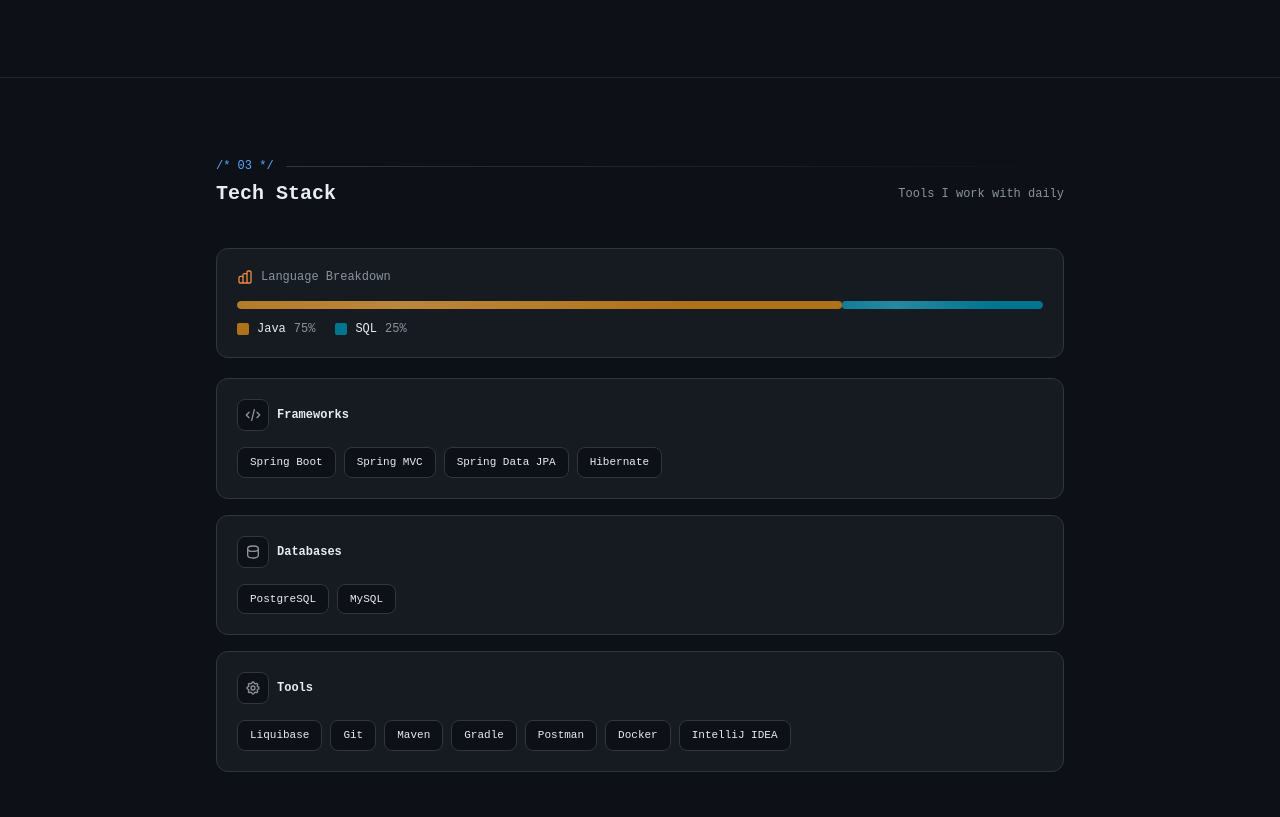
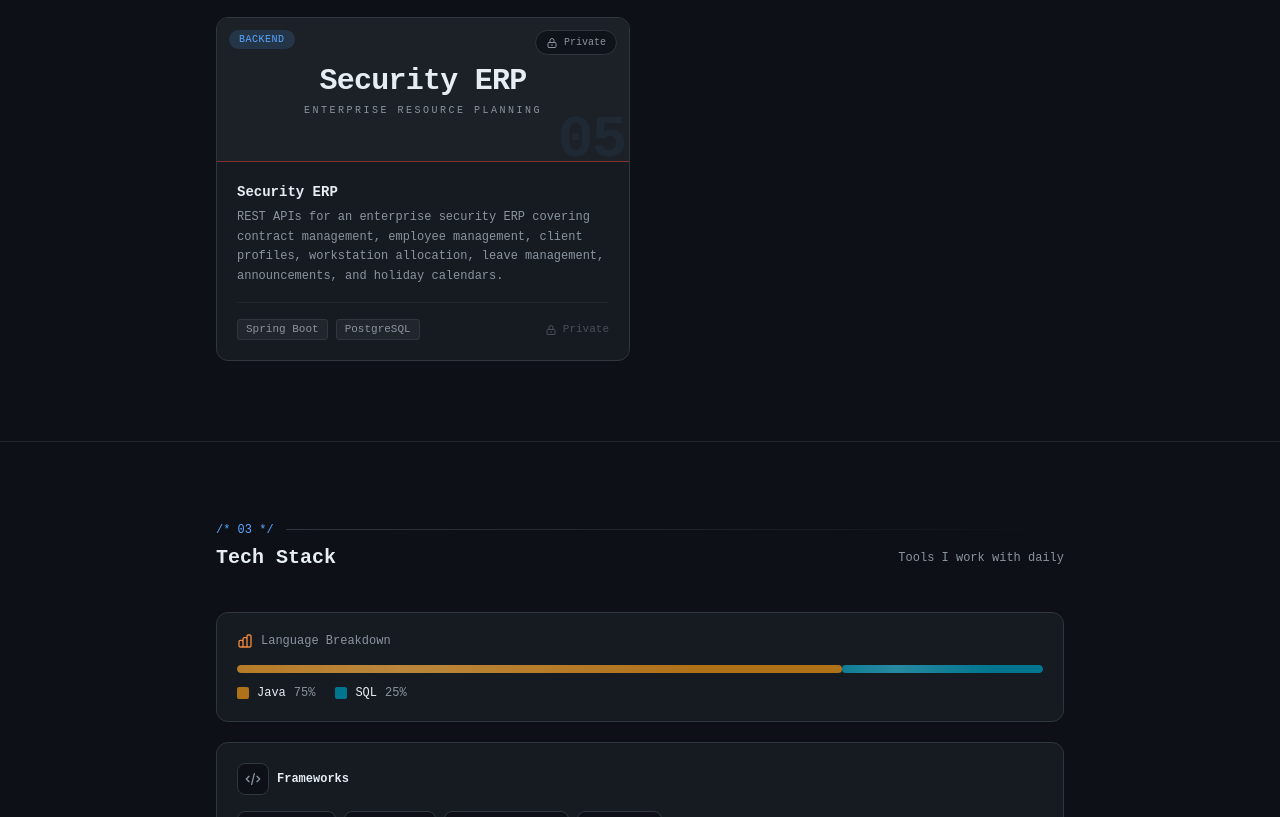
Before and after one commit to ohamshakya/Personal-Website, a website built with Vite: page index.html in a window 1280 px wide. Shown: the part 1521-2338 px from the top of the page. Built offline with nearby package versions, Linux system fonts and the light colour scheme.

Commit message:
Add Security ERP project, simplify project cards with per-card accent colors, remove tilt effects

```diff
--- a/index.html
+++ b/index.html
@@ -114,6 +114,8 @@
     .proj-accent-orange:hover { border-color: #f0883e; }
     .proj-accent-purple { border-top: 2px solid #c792ea; }
     .proj-accent-purple:hover { border-color: #c792ea; }
+    .proj-accent-red { border-top: 2px solid #ea4335; }
+    .proj-accent-red:hover { border-color: #ea4335; }
 
     .proj-number {
       font-size: 60px; font-weight: 800;
@@ -452,6 +454,45 @@
           </div>
           </div>
         </div>
+
+        <!-- Security ERP -->
+        <div class="proj-card proj-accent-red group bg-[#161b22] rounded-xl border border-[#30363d] overflow-hidden flex flex-col">
+          <div class="flex flex-col flex-1">
+          <div class="relative h-36 overflow-hidden">
+            <div class="absolute inset-0 bg-[#1c2128]"></div>
+            <div class="relative z-10 h-full flex flex-col items-center justify-center">
+              <span class="text-3xl font-extrabold tracking-tight text-[#e6edf3]">Security ERP</span>
+              <span class="mt-1 text-[10px] uppercase tracking-[0.25em] text-[#8b949e]">Enterprise Resource Planning</span>
+            </div>
+            <div class="absolute top-3 left-3 flex gap-1.5 z-10">
+              <span class="tag-type backend text-[10px]">Backend</span>
+            </div>
+            <div class="absolute top-3 right-3 z-10">
+              <span class="flex items-center gap-1.5 text-[10px] px-2.5 py-1 rounded-full bg-[#0d1117]/80 border border-[#30363d] text-[#8b949e] backdrop-blur">
+                <svg class="w-3 h-3" fill="none" stroke="currentColor" viewBox="0 0 24 24"><path stroke-linecap="round" stroke-linejoin="round" stroke-width="2" d="M12 15v2m-6 4h12a2 2 0 002-2v-6a2 2 0 00-2-2H6a2 2 0 00-2 2v6a2 2 0 002 2zm10-10V7a4 4 0 00-8 0v4h8z"/></svg>
+                Private
+              </span>
+            </div>
+            <span class="proj-number">05</span>
+            <div class="absolute bottom-0 left-0 right-0 h-px bg-[#ea4335]/50"></div>
+          </div>
+
+          <div class="p-5 flex flex-col flex-1">
+            <h3 class="text-sm font-semibold mb-1.5 text-[#e6edf3] group-hover:text-[#ea4335] transition-colors">Security ERP</h3>
+            <p class="text-xs text-[#8b949e] leading-relaxed mb-4">REST APIs for an enterprise security ERP covering contract management, employee management, client profiles, workstation allocation, leave management, announcements, and holiday calendars.</p>
+            <div class="flex items-center justify-between mt-auto pt-4 border-t border-[#21262d]">
+              <div class="flex flex-wrap items-center gap-2">
+                <span class="tag">Spring Boot</span>
+                <span class="tag">PostgreSQL</span>
+              </div>
+              <span class="flex items-center gap-1.5 text-[11px] text-[#484f58] shrink-0">
+                <svg class="w-3 h-3" fill="none" stroke="currentColor" viewBox="0 0 24 24"><path stroke-linecap="round" stroke-linejoin="round" stroke-width="2" d="M12 15v2m-6 4h12a2 2 0 002-2v-6a2 2 0 00-2-2H6a2 2 0 00-2 2v6a2 2 0 002 2zm10-10V7a4 4 0 00-8 0v4h8z"/></svg>
+                Private
+              </span>
+            </div>
+          </div>
+          </div>
+        </div>
       </div>
     </div>
   </section>
```
Also changed, not shown: dist/assets/style-C5YfQ2yc.css (deleted), dist/assets/style-D0JtTwlH.css (added), dist/index.html, dist/resume.html.
